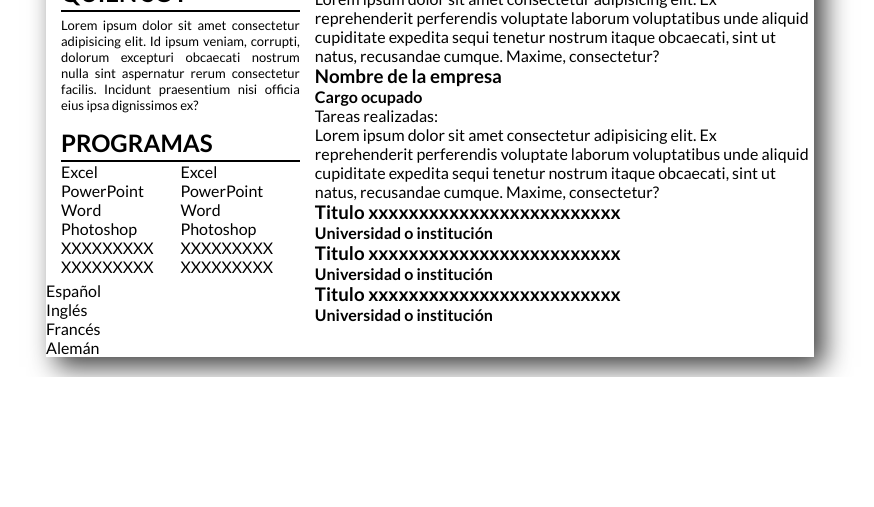
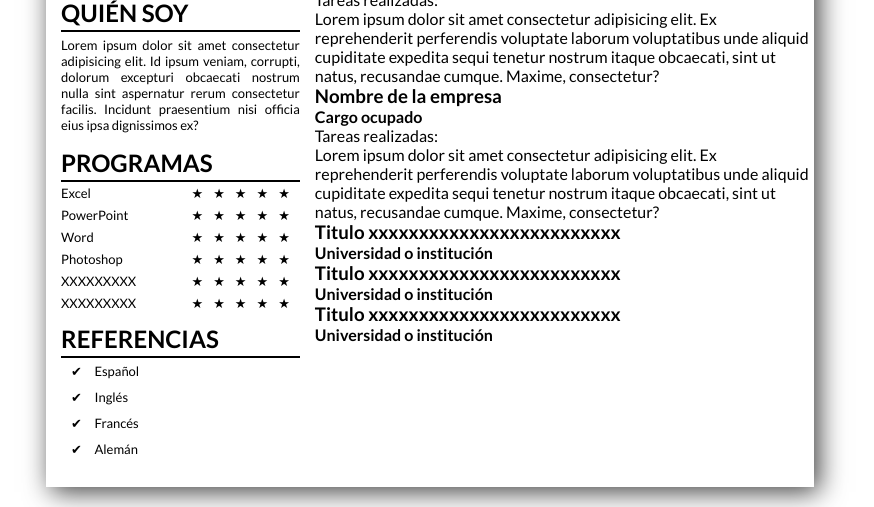
Before and after one commit to luiscolungaperez/Curriculum, a plain HTML site: page index.html in a window 1280 px wide. Shown: the part 469-976 px from the top of the page, without its empty margins (210-1084 px from the left). Before the commit the page ends 846 px from the top, so only its background shows below. Drawn offline with Linux system fonts and the light colour scheme.

Commit message:
Finish aside

```diff
--- a/assets/css/styles.css
+++ b/assets/css/styles.css
@@ -14,7 +14,8 @@
 
 .CV {
   margin: 20px 0;
-  box-shadow: 10px 10px 25px rgba(0, 0, 0, 0.75);
+  padding: 20px 0;
+  box-shadow: 5px 5px 25px rgba(0, 0, 0, 0.75);
   grid-column: 2 / 3;
   display: grid;
   grid-template: repeat(2, auto) / 35% 65%;
@@ -145,14 +146,56 @@
 .programs__list {
   grid-column: 1 / 2;
   grid-row: 2 / 3;
+  display: flex;
+  flex-direction: column;
+  justify-content: space-evenly;
 }
+
+.programs__list p {
+  padding: 3px 0;
+  font-size: 13px;
+}
+
 .programs__starts {
   grid-column: 2 / 3;
   grid-row: 2 / 3;
+  display: flex;
+  flex-direction: column;
+  justify-content: space-evenly;
 }
 
-.CV__references {
-  grid-row: 5/6;
+.programs__starts p {
+  padding: 3px 0;
+  font-size: 13px;
+  letter-spacing: 10px;
+  text-align: right;
+}
+
+.CV__aside--references {
+  padding: 5px 15px;
+}
+
+.CV__aside--references h2 {
+  text-transform: uppercase;
+  width: 100%;
+  padding-bottom: 3px;
+  border-bottom: 2px solid #000000;
+}
+
+.references__list {
+  display: flex;
+  flex-direction: column;
+  justify-content: space-evenly;
+}
+
+.references__list p {
+  padding: 5px 0;
+  font-size: 13px;
+}
+
+.references__list p span {
+  padding: 0px 10px;
+  font-size: 13px;
 }
 
 .CV__experence {
--- a/index.html
+++ b/index.html
@@ -59,19 +59,22 @@
               <p>XXXXXXXXX</p>
             </div>
             <div class="programs__starts">
-              <p>Excel</p>
-              <p>PowerPoint</p>
-              <p>Word</p>
-              <p>Photoshop</p>
-              <p>XXXXXXXXX</p>
-              <p>XXXXXXXXX</p>
+              <p>★★★★★</p>
+              <p>★★★★★</p>
+              <p>★★★★★</p>
+              <p>★★★★★</p>
+              <p>★★★★★</p>
+              <p>★★★★★</p>
             </div>
           </section>
           <section class="CV__aside--references">
-            <p>Español</p>
-            <p>Inglés</p>
-            <p>Francés</p>
-            <p>Alemán</p>
+            <h2>Referencias</h2>
+            <div class="references__list">
+              <p><span>✔</span> Español</p>
+              <p><span>✔</span> Inglés</p>
+              <p><span>✔</span> Francés</p>
+              <p><span>✔</span> Alemán</p>
+            </div>
           </section>
         </section>
         <section class="CV__content">
```
